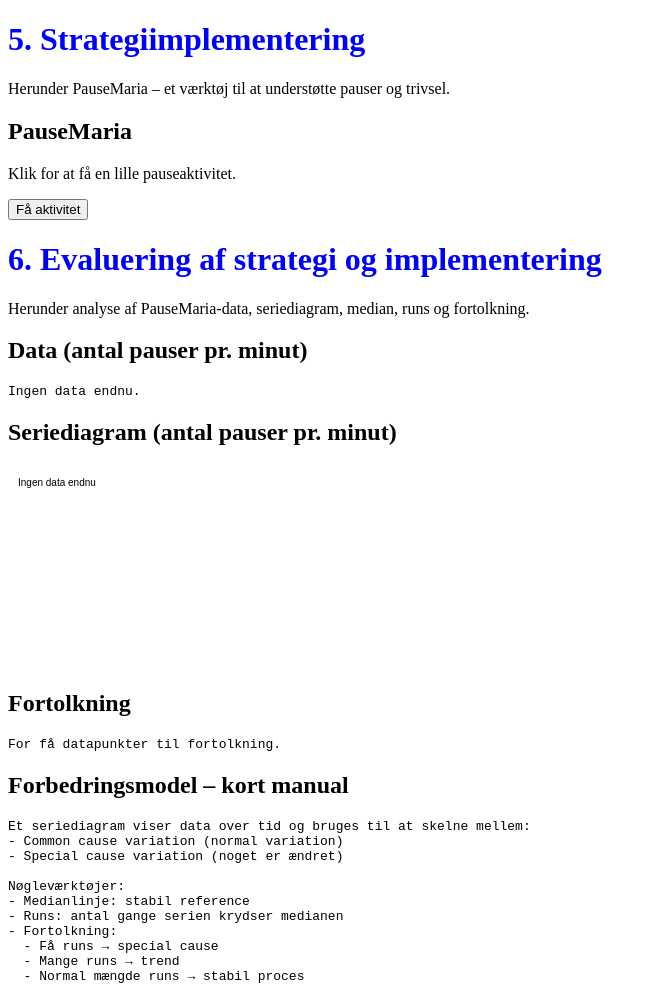
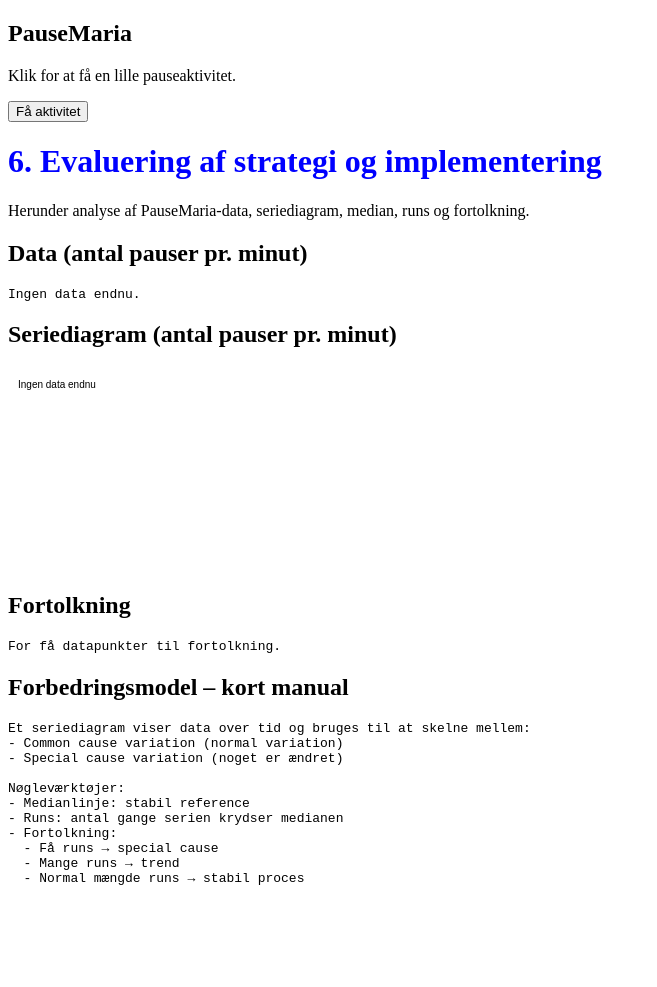
Before and after one commit to Jacqode/pausemaria, a plain HTML site: page index.html in a window 1280 px wide. Shown: the whole page, without its empty margins (0-657 px from the left). After the commit the page ends 899 px from the top, so only its background shows below. Drawn offline with Linux system fonts and the light colour scheme.

Commit message:
Remove heading and description for Strategiimplementering
Removed the heading and paragraph about 'Strategiimplementering'.

```diff
--- a/index.html
+++ b/index.html
@@ -12,10 +12,6 @@
 </head>
 
   <body>
-
-
-  <h1>5. Strategiimplementering</h1>
-  <p>Herunder PauseMaria – et værktøj til at understøtte pauser og trivsel.</p>
 
   <h2>PauseMaria</h2>
   <p>Klik for at få en lille pauseaktivitet.</p>
```
